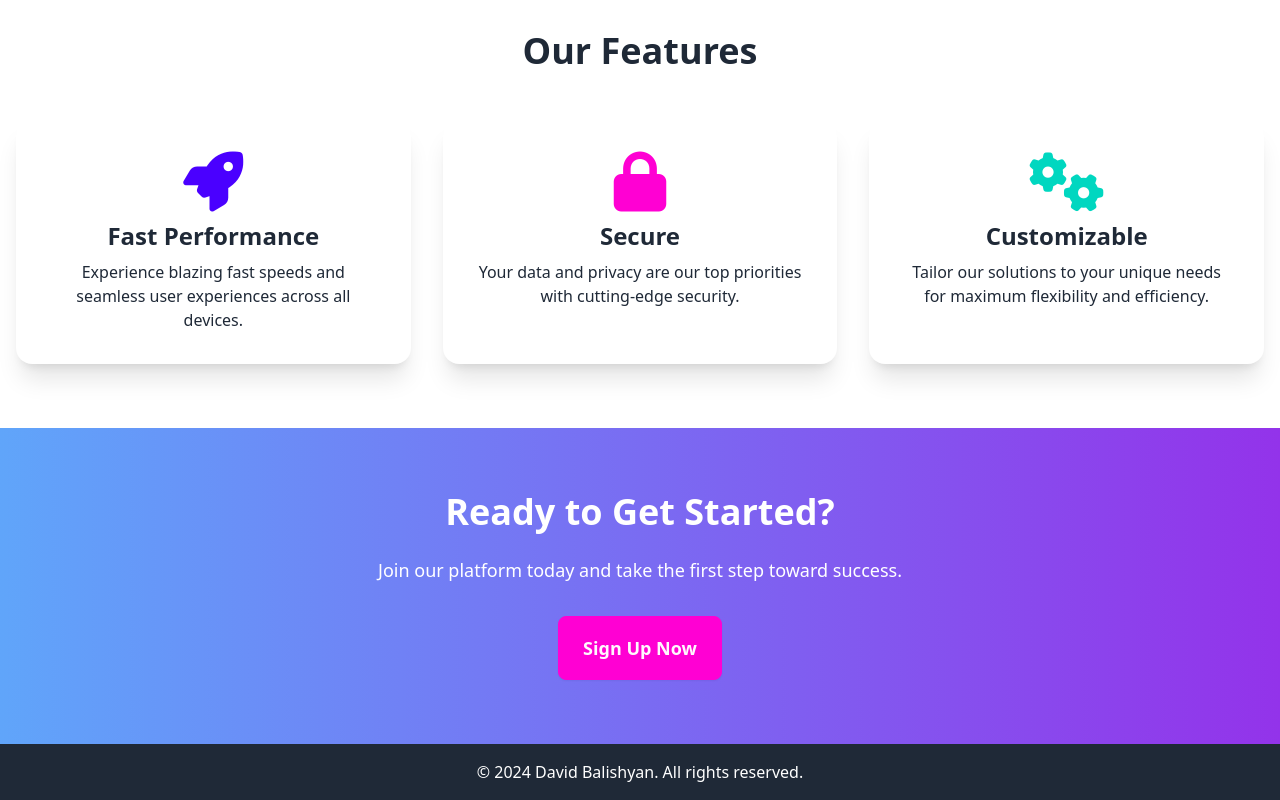
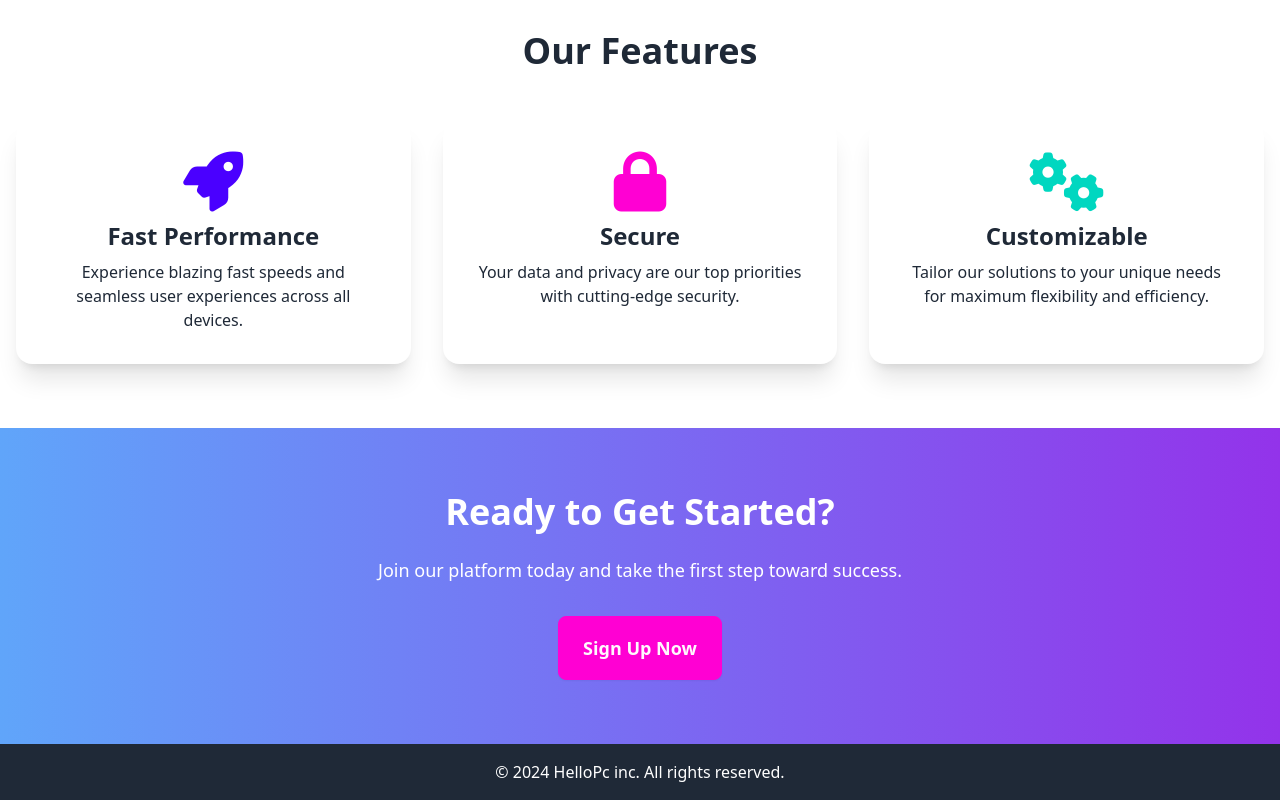
Before and after one commit to DavidBalishyan/helloPc, a React (Vite) app: page / in a window 1280 px wide. Shown: the part 927-1727 px from the top of the page. Built offline with nearby package versions, Linux system fonts and the light colour scheme; data requests are answered from the project's data file.

Commit message:
Update: Footer.jsx

```diff
--- a/src/components/Layout/Footer.jsx
+++ b/src/components/Layout/Footer.jsx
@@ -2,7 +2,7 @@
   return (
     <footer className="bg-gray-800 text-white py-4">
       <div className="max-w-7xl mx-auto text-center">
-        <p>&copy; 2024 David Balishyan. All rights reserved.</p>
+        <p>&copy; 2024 HelloPc inc. All rights reserved.</p>
       </div>
     </footer>
   );
```
